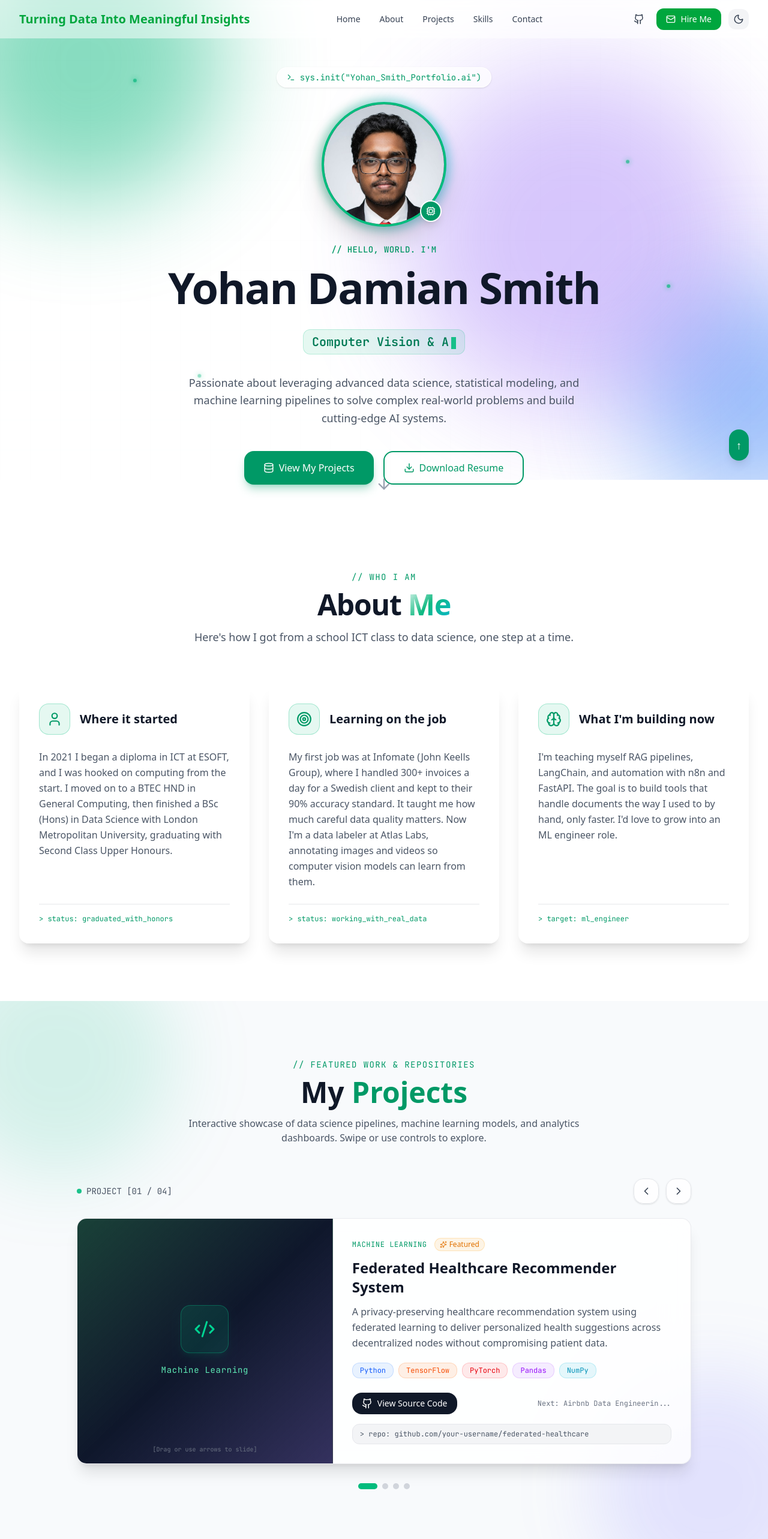
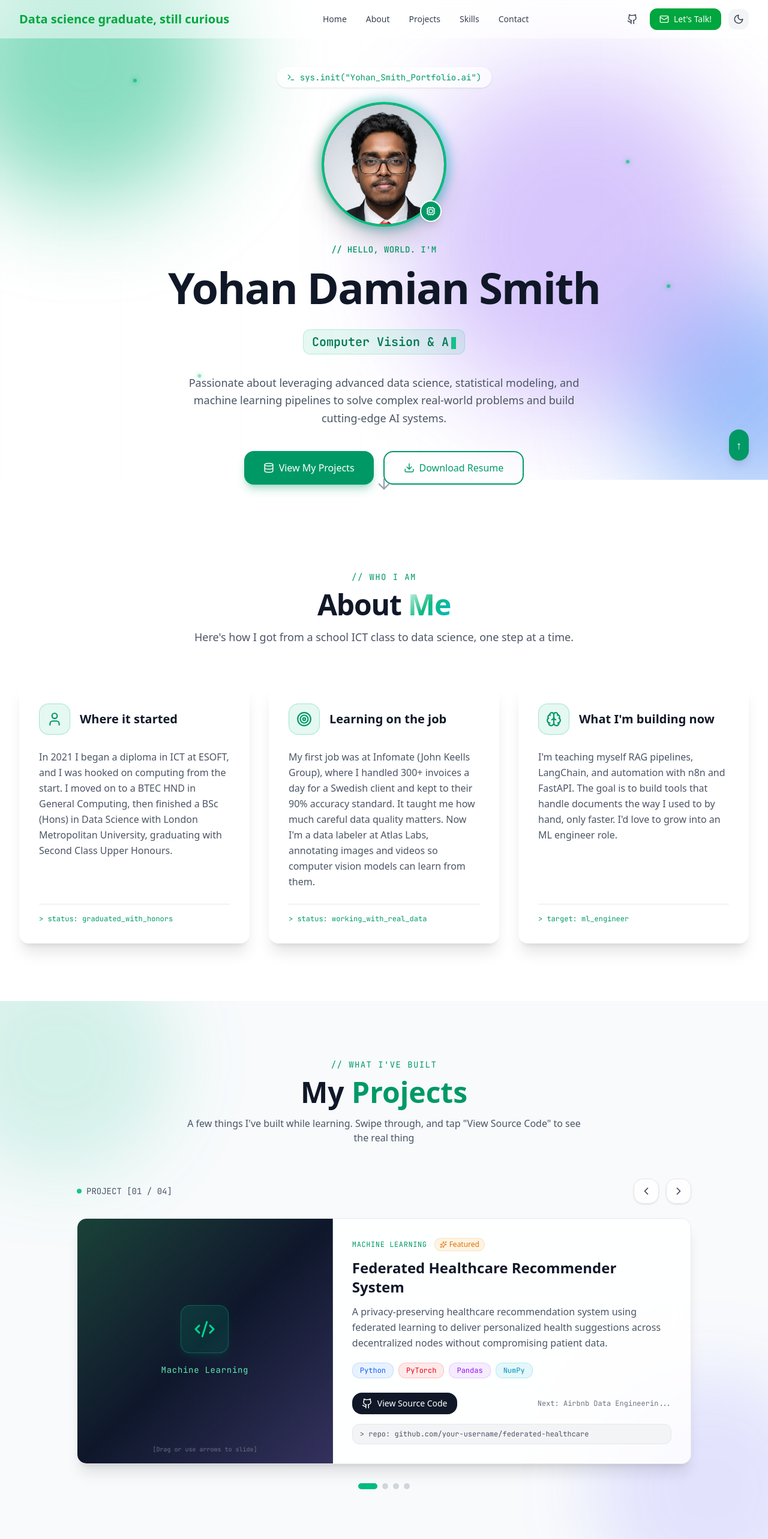
Before and after one commit to yohansmith/my-portfolio, a Next.js app: page / in a window 1280 px wide. Shown: the top 2566 px of the page at 60% size. Built offline with nearby package versions, Linux system fonts and the light colour scheme.

Commit message:
Updated content

```diff
--- a/src/components/Footer.tsx
+++ b/src/components/Footer.tsx
@@ -24,9 +24,9 @@ export default function Footer() {
           transition={{ duration: 0.5 }}
         >
           <h3 className="text-2xl font-bold mb-2">
-            Yohan <span className="text-emerald-500">Damian Smith</span>
+            <span className="text-emerald-500">Yohan Damian Smith</span>
           </h3>
-          <p className="text-gray-400 mb-8">Turning Data Into Meaningful Insights</p>
+          <p className="text-gray-400 mb-8">Thank you for visiting my portfolio!</p>
 
           <div className="flex justify-center gap-6 flex-wrap">
             {navLinks.map((link) => (
--- a/src/components/Navbar.tsx
+++ b/src/components/Navbar.tsx
@@ -89,7 +89,7 @@ export default function Navbar() {
             className="text-lg md:text-xl font-bold text-gray-900 dark:text-white"
           >
             <span className="text-green-600 dark:text-green-400">
-              Turning Data Into Meaningful Insights
+              Data science graduate, still curious
             </span>
           </Link>
 
@@ -120,7 +120,7 @@ export default function Navbar() {
               className="flex items-center gap-2 bg-green-600 hover:bg-green-700 text-white px-4 py-2 rounded-lg transition-colors text-sm font-medium"
             >
               <Mail size={16} />
-              Hire Me
+              Let's Talk!
             </button>
             <button
               onClick={toggleDarkMode}
@@ -167,7 +167,7 @@ export default function Navbar() {
               className="flex items-center gap-2 bg-green-600 text-white px-4 py-2 rounded-lg w-full"
             >
               <Mail size={16} />
-              Hire Me
+              Let's Talk!
             </button>
             <button
               onClick={() => {
--- a/src/components/Projects.tsx
+++ b/src/components/Projects.tsx
@@ -43,8 +43,8 @@ const projects: Project[] = [
     title: "Federated Healthcare Recommender System",
     description:
       "A privacy-preserving healthcare recommendation system using federated learning to deliver personalized health suggestions across decentralized nodes without compromising patient data.",
-    techStack: ["Python", "TensorFlow", "PyTorch", "Pandas", "NumPy"],
-    github: "https://github.com", // TODO: replace with real repo URL
+    techStack: ["Python", "PyTorch", "Pandas", "NumPy"],
+    github: "https://github.com/yohansmith/Federated-Healthcare-Recommender-System",
     category: "Machine Learning",
     featured: true,
     terminalTag: "> repo: github.com/your-username/federated-healthcare",
@@ -54,7 +54,7 @@ const projects: Project[] = [
     description:
       "Built an end-to-end data engineering pipeline using the Inside Airbnb London dataset, covering data ingestion, cleaning, dimensional modeling, exploratory data analysis, and statistical testing.",
     techStack: ["Python", "DuckDB", "SQL", "Pandas", "NumPy", "Matplotlib", "Seaborn"],
-    github: "https://github.com", // TODO
+    github: "https://github.com/yohansmith/airbnb-data-engineering-assessment",
     category: "Data Engineering",
     featured: true,
     terminalTag: "> repo: github.com/your-username/airbnb-pipeline",
@@ -64,7 +64,7 @@ const projects: Project[] = [
     description:
       "A machine learning project focused on analyzing and classifying text sentiment using advanced NLP techniques and deep neural network embeddings.",
     techStack: ["Python", "TensorFlow", "Scikit-learn", "NLTK", "Pandas"],
-    github: "https://github.com", // TODO
+    github: "https://github.com/yohansmith/Sentiment-Analysis-Project",
     category: "Machine Learning",
     terminalTag: "> repo: github.com/your-username/sentiment-analysis",
   },
@@ -73,7 +73,7 @@ const projects: Project[] = [
     description:
       "An interactive analytics dashboard for exploring customer satisfaction metrics and key performance indicators using visualization libraries and statistical correlation matrices.",
     techStack: ["Python", "Streamlit", "Pandas", "Matplotlib", "Seaborn"],
-    github: "https://github.com", // TODO
+    github: "https://github.com/yohansmith/Customer-Satisfaction-Analysis-Dashboard",
     category: "Data Analytics",
     terminalTag: "> repo: github.com/your-username/customer-satisfaction",
   },
@@ -138,14 +138,13 @@ export default function Projects() {
           className="text-center mb-14"
         >
           <p className="font-mono text-xs sm:text-sm tracking-widest uppercase text-emerald-600 dark:text-emerald-400 mb-3">
-            {"// FEATURED WORK & REPOSITORIES"}
+            {"// WHAT I'VE BUILT"}
           </p>
           <h2 className="text-3xl sm:text-4xl md:text-5xl font-bold text-gray-900 dark:text-white mb-4">
             My <span className="text-emerald-600 dark:text-emerald-400">Projects</span>
           </h2>
           <p className="text-gray-600 dark:text-gray-400 max-w-2xl mx-auto text-sm sm:text-base">
-            Interactive showcase of data science pipelines, machine learning models, and
-            analytics dashboards. Swipe or use controls to explore.
+            A few things I've built while learning. Swipe through, and tap "View Source Code" to see the real thing
           </p>
         </motion.div>
 
--- a/src/components/Skills.tsx
+++ b/src/components/Skills.tsx
@@ -43,7 +43,7 @@ export default function Skills() {
         >
           <div className="text-center mb-16">
             <span className="text-emerald-600 dark:text-emerald-400 font-tech text-sm tracking-widest uppercase mb-3 block">
-              {"// TECH STACK & CAPABILITIES"}
+              {"// WHAT I WORK WITH"}
             </span>
             <h2 className="text-4xl sm:text-5xl font-bold text-gray-900 dark:text-white mb-4 tracking-tight">
               Skills &amp; <span className="text-gradient">Technologies</span>
```
